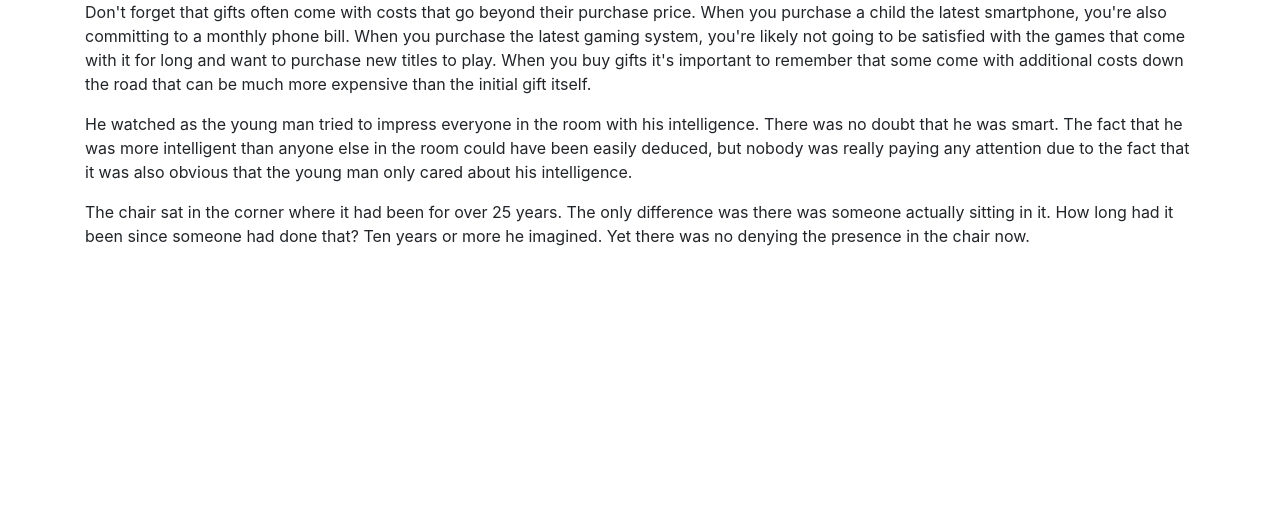
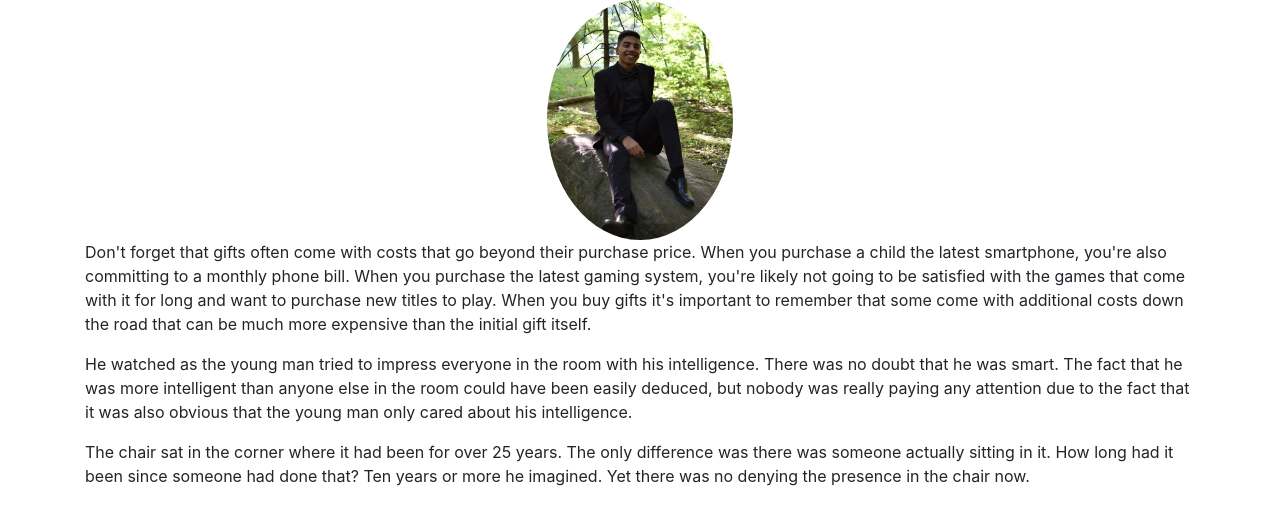
Before and after one commit to sayonsivakumaran/sayonsivakumaran.github.io, a React (Create React App) app: page / in a window 1280 px wide. Shown: the top 524 px of the page. Built offline with nearby package versions, Linux system fonts and the light colour scheme.

Commit message:
add profile picture

```diff
--- a/package.json
+++ b/package.json
@@ -7,6 +7,7 @@
     "@testing-library/jest-dom": "^4.2.4",
     "@testing-library/react": "^9.3.2",
     "@testing-library/user-event": "^7.1.2",
+    "bootstrap": "^4.4.1",
     "gh-pages": "^2.2.0",
     "react": "^16.13.1",
     "react-bootstrap": "^1.0.1",
--- a/src/App.js
+++ b/src/App.js
@@ -1,11 +1,13 @@
 import React from 'react';
 import './App.css';
-import { Layout } from './components';
+import 'bootstrap/dist/css/bootstrap.min.css';
+import { Layout, ProfileImage } from './components';
 
 function App() {
   return (
     <React.Fragment>
       <Layout>
+        <ProfileImage/>
         <p>Don't forget that gifts often come with costs that go beyond their purchase price. When you purchase a child the latest smartphone, you're also committing to a monthly phone bill. When you purchase the latest gaming system, you're likely not going to be satisfied with the games that come with it for long and want to purchase new titles to play. When you buy gifts it's important to remember that some come with additional costs down the road that can be much more expensive than the initial gift itself.</p>
         <p>He watched as the young man tried to impress everyone in the room with his intelligence. There was no doubt that he was smart. The fact that he was more intelligent than anyone else in the room could have been easily deduced, but nobody was really paying any attention due to the fact that it was also obvious that the young man only cared about his intelligence.</p>
         <p>The chair sat in the corner where it had been for over 25 years. The only difference was there was someone actually sitting in it. How long had it been since someone had done that? Ten years or more he imagined. Yet there was no denying the presence in the chair now.</p>
--- /dev/null
+++ b/src/components/ProfileImage/index.js
@@ -0,0 +1,12 @@
+import React from 'react';
+import { Image } from 'react-bootstrap';
+import img from '../../assets/profile-image.jpg';
+import './styles.css'
+
+export default () => (
+  <Image
+    src={img}
+    roundedCircle
+    className='center-block'
+  />
+);
--- /dev/null
+++ b/src/components/ProfileImage/styles.css
@@ -0,0 +1,6 @@
+.center-block {
+  display: block;
+  margin-left: auto;
+  margin-right: auto;
+  max-height: 30vh;
+}
--- a/src/components/index.js
+++ b/src/components/index.js
@@ -1 +1,2 @@
 export {default as Layout} from './Layout';
+export {default as ProfileImage} from './ProfileImage';
```
Also changed, not shown: src/assets/profile-image.jpg (added), 1 other file (tests, documents, lock files or other folders).
